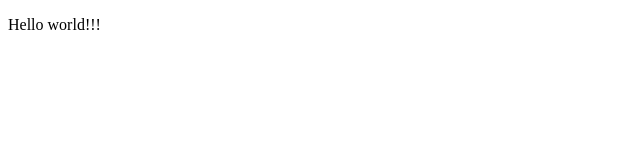
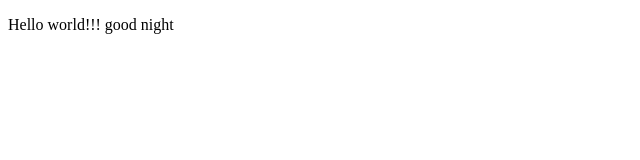
Before and after one commit to beks2995/group-work, a plain HTML site: page index.html in a window 1280 px wide. Shown: the full height of the page, 0-640 px from the left. Drawn offline with Linux system fonts and the light colour scheme.

Commit message:
Update index.html

```diff
--- a/index.html
+++ b/index.html
@@ -6,6 +6,6 @@
     <title>Document</title>
 </head>
 <body>
-    <p> Hello world!!!</p>
+    <p> Hello world!!! good night </p>
 </body>
 </html>
```
